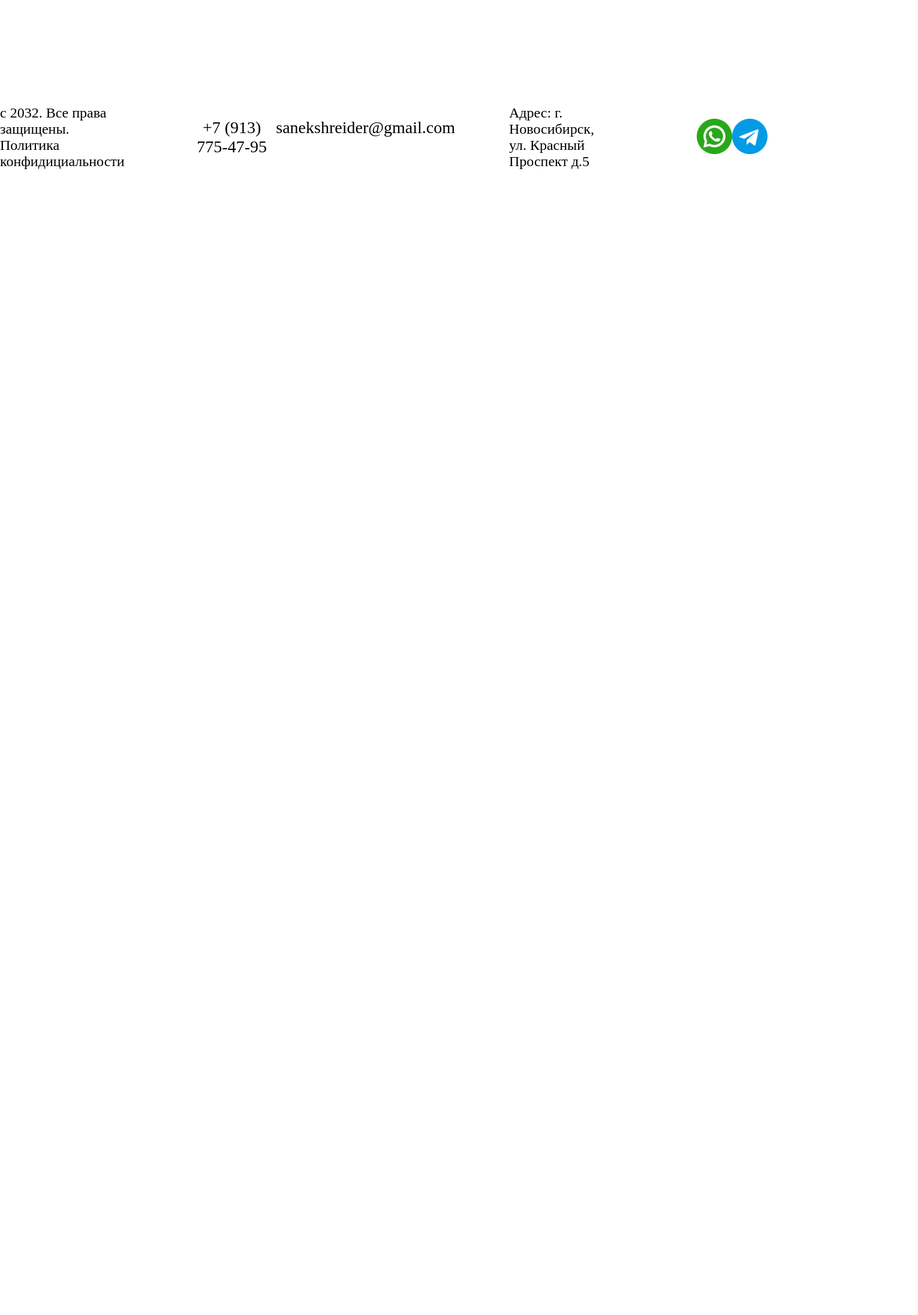
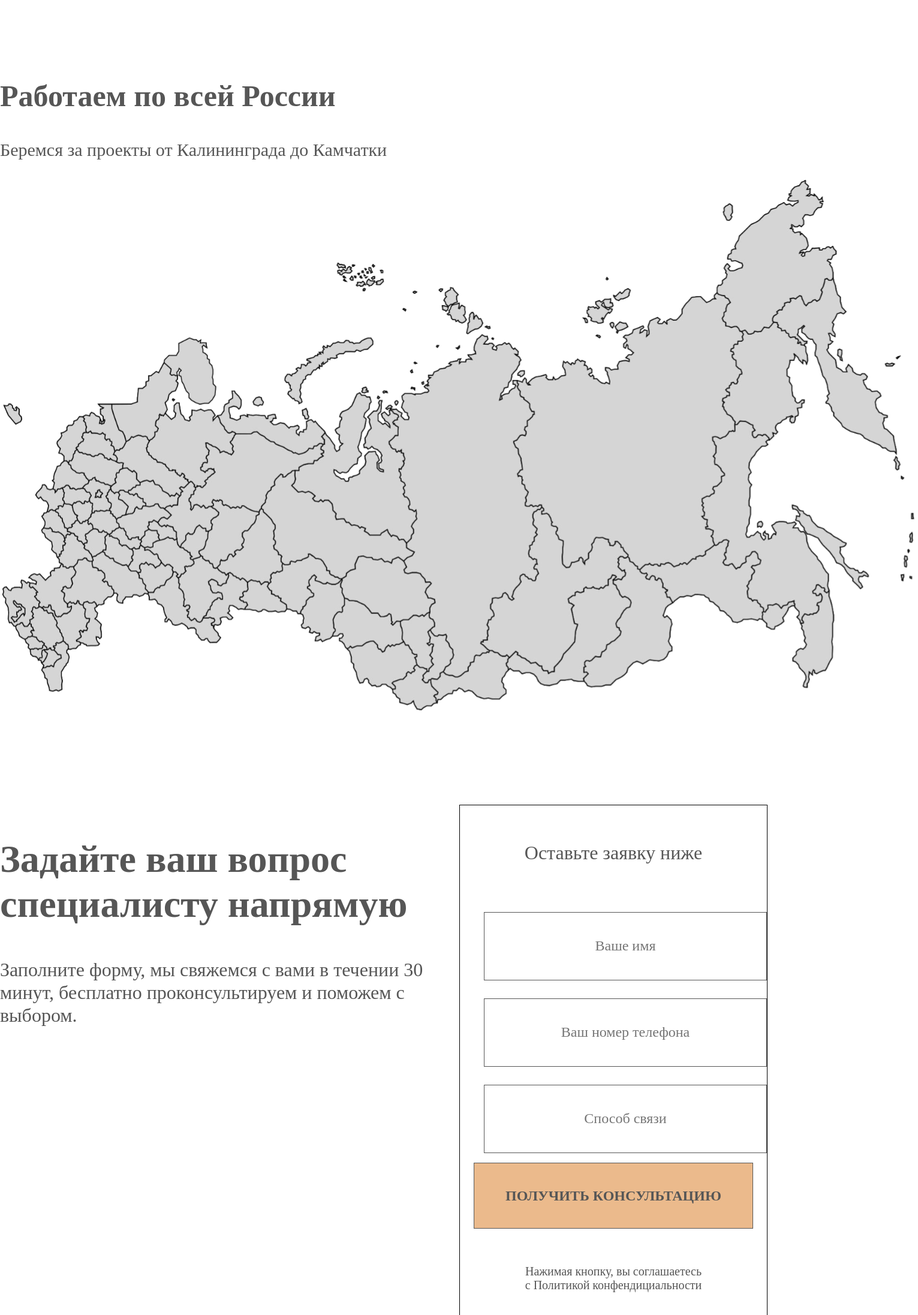
Before and after one commit to Vinorval/schreimaneng_ineering, a React (Create React App) app: page / in a window 1280 px wide. Shown: the part 2793-4986 px from the top of the page at 60% size, 1531 px wide, since content can reach past the window. Before the commit the page ends 3100 px from the top, so only its background shows below. Built offline with nearby package versions, Linux system fonts and the light colour scheme.

Commit message:
feat: "add feedback"

```diff
--- a/src/components/app/App.js
+++ b/src/components/app/App.js
@@ -4,6 +4,8 @@ import AppHeader from '../appHeader/AppHeader';
 import Footer from '../footer/Footer';
 import Promo from '../promo/Promo';
 import Company from '../company/Company';
+import Delivery from '../delivery/Delivery';
+import Feedback from '../form/Feedback';
 
 function App() {
   return (
@@ -11,6 +13,8 @@ function App() {
       <AppHeader></AppHeader>
       <Promo></Promo>
       <Company></Company>
+      <Delivery></Delivery>
+      <Feedback></Feedback>
       <Footer></Footer>
     </div>
   );
--- /dev/null
+++ b/src/components/delivery/Delivery.css
@@ -0,0 +1,23 @@
+.delivery {
+    margin-top: 150px;
+}
+
+.delivery__title {
+    font-family: 'Raleway';
+    font-style: normal;
+    font-weight: 700;
+    font-size: 50px;
+    line-height: 59px;
+    text-align: start;
+    color: #565656;
+}
+
+.delivery__text {
+    font-family: 'Raleway';
+    font-style: normal;
+    font-weight: 400;
+    font-size: 30px;
+    line-height: 35px;
+    color: #565656;
+    text-align: start;
+}
--- /dev/null
+++ b/src/components/delivery/Delivery.js
@@ -0,0 +1,14 @@
+import "./Delivery.css";
+import Map from '../../images/map.svg';
+
+function Delivery() {
+    return (
+        <section className="delivery">
+            <h2 className="delivery__title">Работаем по всей России</h2>
+            <p className="delivery__text">Беремся за проекты от Калининграда до Камчатки </p>
+            <img src={Map} className="delivery__image" />
+        </section>
+    )
+}
+
+export default Delivery;
--- /dev/null
+++ b/src/components/form/Feedback.css
@@ -0,0 +1,89 @@
+.feedback {
+    margin-top: 150px;
+    display: flex;
+    justify-content: space-between;
+}
+
+.feedback__textBlock {
+    max-width: 900px;
+}
+
+.feedback__title {
+    font-family: 'Raleway';
+    font-style: normal;
+    font-weight: 700;
+    font-size: 64px;
+    line-height: 75px;
+    color: #565656;
+    text-align: start;
+}
+
+.feedback__text {
+    font-family: 'Raleway';
+    font-style: normal;
+    font-weight: 500;
+    font-size: 32px;
+    line-height: 38px;
+    display: flex;
+    align-items: center;
+    color: #565656;
+    text-align: start;
+}
+
+.form {
+    width: 564px;
+    height: 885px;
+    border: 1px solid;
+}
+
+.form__title {
+    font-family: 'Raleway';
+    font-style: normal;
+    font-weight: 500;
+    font-size: 32px;
+    line-height: 38px;
+    color: #565656;
+    margin-top: 60px;
+}
+
+.form__inputList {
+    margin-top: 80px;
+    display: grid;
+    gap: 30px;
+}
+
+.form__input {
+    width: 466px;
+    height: 110px;
+    border: 1px solid;
+    font-family: 'Raleway';
+    font-style: normal;
+    font-weight: 400;
+    font-size: 24px;
+    line-height: 28px;
+    text-align: center;
+    color: #565656;
+}
+
+.form__button {
+    background-color: #EBBA8C;
+    border: 1px solid;
+    width: 466px;
+    height: 110px;
+    font-family: 'Raleway';
+    font-style: normal;
+    font-weight: 700;
+    font-size: 24px;
+    line-height: 28px;
+    color: #565656;
+}
+
+.form__subtext {
+    font-family: 'Raleway';
+    font-style: normal;
+    font-weight: 400;
+    font-size: 20px;
+    line-height: 23px;
+    color: #565656;
+    margin-top: 60px;
+}
--- /dev/null
+++ b/src/components/form/Feedback.js
@@ -0,0 +1,24 @@
+import './Feedback.css';
+
+function Feedback() {
+    return (
+        <section className='feedback'>
+            <div className='feedback__textBlock'>
+                <h2 className='feedback__title'>Задайте ваш вопрос специалисту напрямую</h2>
+                <p className='feedback__text'>Заполните форму, мы свяжемся с вами в течении 30 минут, бесплатно проконсультируем и поможем с выбором.</p>
+            </div>
+            <form className='form'>
+                <h3 className='form__title'>Оставьте заявку ниже</h3>
+                <ul className='form__inputList'>
+                    <input className='form__input' placeholder='Ваше имя'></input>
+                    <input className='form__input' placeholder='Ваш номер телефона'></input>
+                    <input className='form__input' placeholder='Способ связи'></input>
+                </ul>
+                <button className='form__button'>ПОЛУЧИТЬ КОНСУЛЬТАЦИЮ</button>
+                <p className='form__subtext'>Нажимая кнопку, вы соглашаетесь <br /> с Политикой конфендициальности</p>
+            </form>
+        </section>
+    )
+}
+
+export default Feedback;
```
Also changed, not shown: src/images/map.svg (added).
